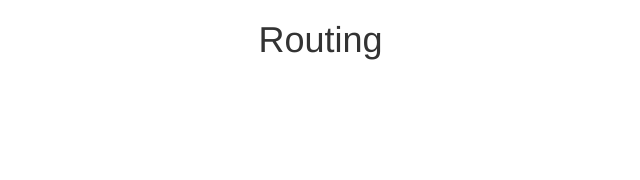
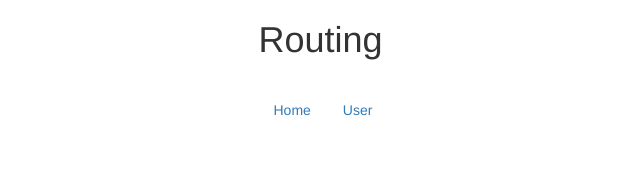
Before and after one commit to Ayazadeh/VueWithMaximilian, a Vue app in the folder Vuejs/20/: page /user/1 in a window 1280 px wide. Shown: the top 180 px of the page, without its empty margins (104-744 px from the left). Built offline with nearby package versions, Linux system fonts and the light colour scheme.

Commit message:
Vue2: Navigating with Router Links

```diff
--- a/Vuejs/20/src/App.vue
+++ b/Vuejs/20/src/App.vue
@@ -4,6 +4,7 @@
       <div class="col-xs-12 col-sm-8 col-sm-offset-2 col-md-6 col-md-offset-3">
         <h1>Routing</h1>
         <br>
+        <app-header></app-header>
         <router-view></router-view>
       </div>
     </div>
@@ -11,8 +12,12 @@
 </template>
 
 <script>
+import Header from './components/Header.vue';
 export default {
   name: "App",
+  components:{
+    appHeader: Header
+  }
 };
 </script>
 
--- /dev/null
+++ b/Vuejs/20/src/components/Header.vue
@@ -0,0 +1,6 @@
+<template>
+  <ul class="nav nav-pills">
+    <li role="presentation"><router-link to="/">Home</router-link></li>
+    <li role="presentation"><router-link to="/user">User</router-link></li>
+  </ul>
+</template>
```
